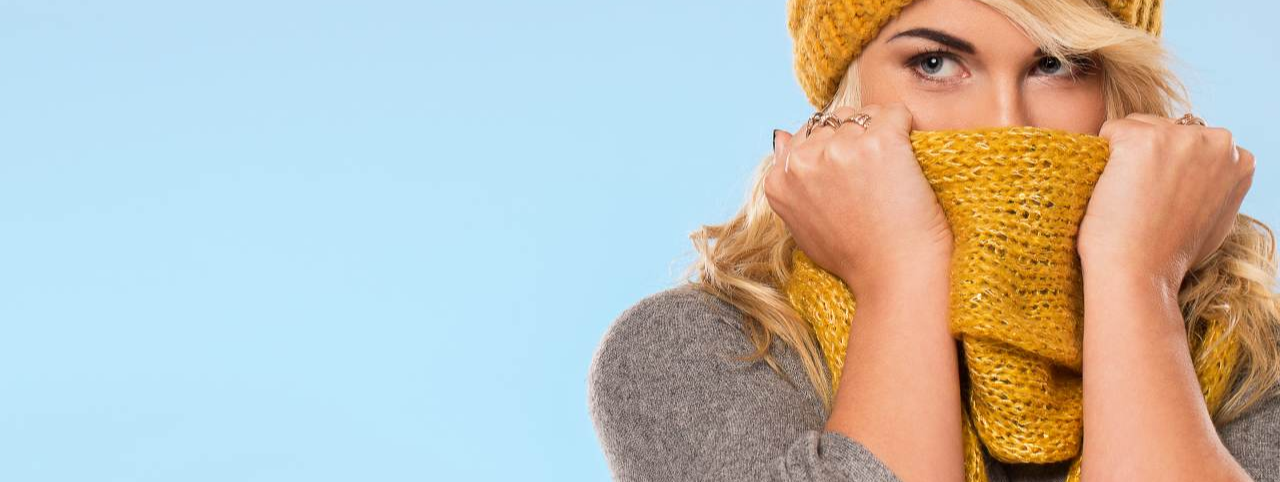
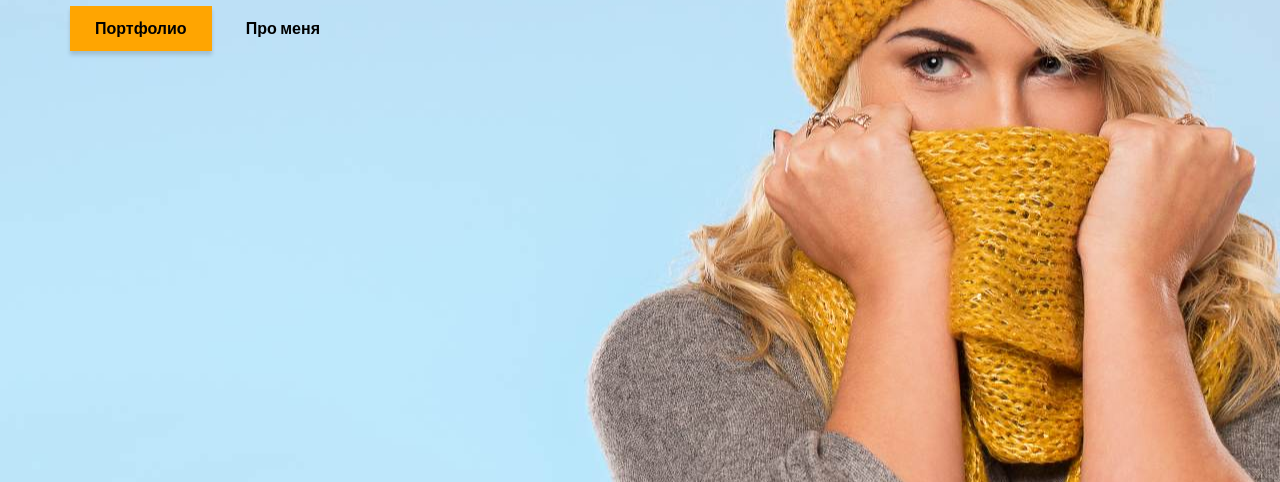
Before and after one commit to vrbdas/Portfolio, a website: page src/index.html in a window 1280 px wide. Shown: the part 318-800 px from the top of the page. Drawn offline with nearby package versions, Linux system fonts and the light colour scheme; files that its build step writes are made by us from their sources; files whose address does not match are found by name.

Commit message:
30.01.2023

```diff
--- a/src/index.html
+++ b/src/index.html
@@ -32,7 +32,7 @@
 <body>
 	<section class="promo">
 		<div class="container">
-			<div class="title title_fs16">Меня зовут Александра Смит</div>
+			<div class="title title_fs16 promo__subtitle">Меня зовут Александра Смит</div>
 			<h1 class="title title_fs48 promo__title">Я web-разработчик из города Москва</h1>
 			<div class="promo__btns">
 				<a href="#" class="promo__link btn">Портфолио</a>
--- a/src/sass/base/_variables.scss
+++ b/src/sass/base/_variables.scss
@@ -0,0 +1 @@
+$main-color: #FFA501;
--- /dev/null
+++ b/src/sass/blocks/_buttons.scss
@@ -0,0 +1,8 @@
+.btn {
+    height: 45px;
+    background: $main-color;
+    box-shadow: 0px 4px 4px rgba(0, 0, 0, 0.15);
+    display: flex;
+    align-items: center;
+    padding: 12px 25px;
+}
--- a/src/sass/blocks/_promo.scss
+++ b/src/sass/blocks/_promo.scss
@@ -3,5 +3,21 @@
     position: relative;
     background: url('../img/Background.png') 50% 50%/cover no-repeat;
     padding-top: 205px;
-
+    &__subtitle {
+        margin-bottom: 10px;
+    }
+    &__title {
+        margin-bottom: 25px;
+    }
+    &__btns {
+        display: flex;
+        justify-content: space-between;
+        align-items: center;
+        max-width: 250px;
+    }
+    &__link {
+        color: #000;
+        font-weight: 700;
+        text-decoration: none;
+    }
 }
--- a/src/sass/style.scss
+++ b/src/sass/style.scss
@@ -17,6 +17,7 @@
 
 @import 'blocks/promo';
 @import 'blocks/title';
+@import 'blocks/buttons';
 
 
 
```
Also changed, not shown: dist/css/style.min.css, dist/index.html.
